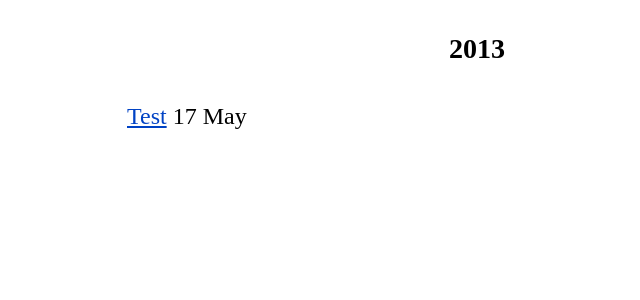
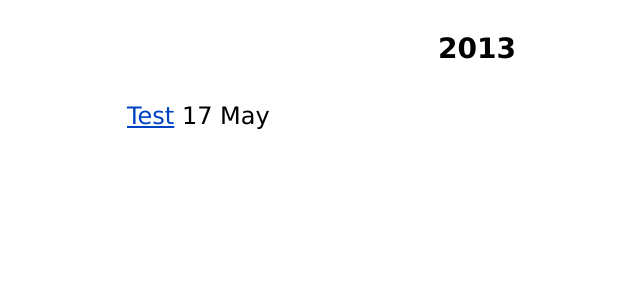
Before and after one commit to lvivski/blog, a Jekyll site: the page built from index.html, in a window 1280 px wide. Shown: the top 300 px of the page, without its empty margins (163-803 px from the left). Built offline with Jekyll 4.4.1, drawn with Linux system fonts in a browser that asks for light colours; some web fonts are replaced; Markdown is read by kramdown in place of the engine named in the settings.

Commit message:
fix fonts

```diff
--- a/css/main.css
+++ b/css/main.css
@@ -11,7 +11,7 @@ body {
 }
 
 h1, h2, h3, h4, h5, h6, nav, time {
-	font-family: "PT Sans Caption";
+	font-family: "PT Sans Caption", Verdana, sans-serif;
 }
 
 pre, code {
```
